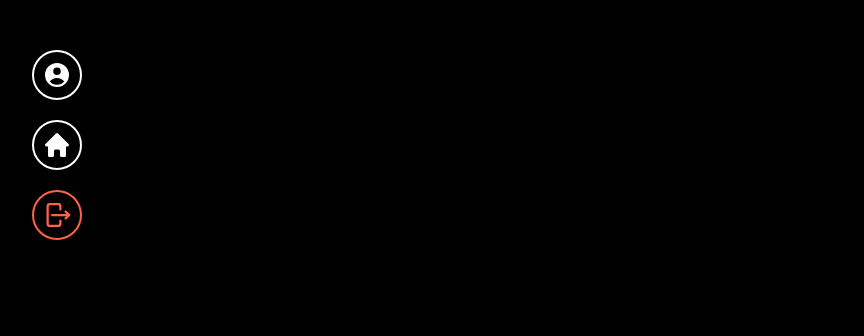
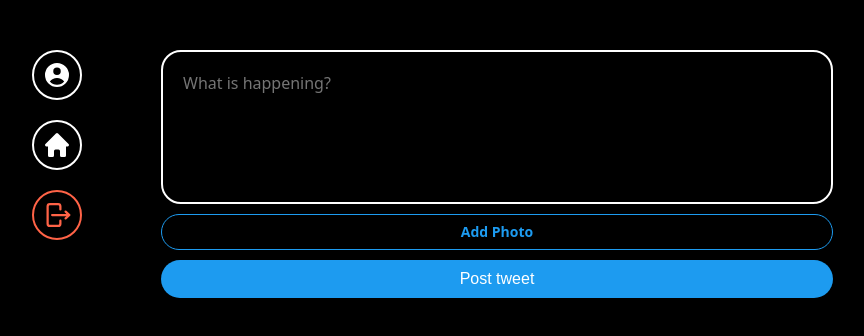
Before and after one commit to SangO-Lee/twitter-clone, a React (Vite) app: page / in a window 1280 px wide. Shown: the top 336 px of the page, without its empty margins (237-1101 px from the left). Built offline with nearby package versions, Linux system fonts and the light colour scheme; no server answers; sample sign-in values are in the browser's storage.

Commit message:
트윗 폼 추가

```diff
--- /dev/null
+++ b/src/components/post-tweet-form.tsx
@@ -0,0 +1,100 @@
+import { useState } from "react";
+import styled from "styled-components";
+
+const Form = styled.form`
+    display: flex;
+    flex-direction: column;
+    gap: 10px;
+`;
+
+const TextArea = styled.textarea`
+    border: 2px solid white;
+    padding: 20px;
+    border-radius: 20px;
+    font-size: 16px;
+    color: white;
+    background-color: black;
+    width: 100%;
+    resize: none;
+    font-family: system-ui, -apple-system, BlinkMacSystemFont, "Segoe UI",
+        Roboto, Oxygen, Ubuntu, Cantarell, "Open Sans", "Helvetica Neue",
+        sans-serif;
+    &::placeholder {
+        font-size: 16px;
+    }
+    &:focus {
+        outline: none;
+        border-color: #1d9bf0;
+    }
+`;
+
+const AttachFileButton = styled.label`
+    padding: 10px 0px;
+    color: #1d9bf0;
+    text-align: center;
+    border-radius: 20px;
+    border: 1px solid #1d9bf0;
+    font-size: 14px;
+    font-weight: 600;
+    cursor: pointer;
+`;
+
+const AttachFileInput = styled.input`
+    display: none;
+`;
+
+const SubmitBtn = styled.input`
+    background-color: #1d9bf0;
+    color: white;
+    border: none;
+    padding: 10px 0px;
+    border-radius: 20px;
+    font-size: 16px;
+    cursor: pointer;
+    &:hover,
+    &:active {
+        opacity: 0.9;
+    }
+`;
+
+export default function PostTweetForm() {
+    const [isLoading, setLoading] = useState(false);
+    const [tweet, setTweet] = useState("");
+    const [file, setFile] = useState<File | null>(null);
+
+    const onChange = (e: React.ChangeEvent<HTMLTextAreaElement>) => {
+        setTweet(e.targget.value);
+    };
+
+    const onFileChange = (e: React.ChangeEvent<HTMLInputElement>) => {
+        const { files } = e?.target;
+        if (files && files.length === 1) {
+            setFile(files[0]);
+        }
+    };
+
+    return (
+        <Form>
+            <TextArea
+                rows={5}
+                maxLength={180}
+                onChange={onChange}
+                value={tweet}
+                placeholder="What is happening?"
+            />
+            <AttachFileButton htmlFor="file">
+                {file ? "Photo addded ✔" : "Add Photo"}
+            </AttachFileButton>
+            <AttachFileInput
+                onChange={onFileChange}
+                type="file"
+                id="file"
+                accept="image/*"
+            />
+            <SubmitBtn
+                type="submit"
+                value={isLoading ? "Posting..." : "Post tweet"}
+            />
+        </Form>
+    );
+}
--- a/src/routes/home.tsx
+++ b/src/routes/home.tsx
@@ -1,3 +1,12 @@
+import styled from "styled-components";
+import PostTweetForm from "../components/post-tweet-form";
+
+const Wrapper = styled.div``;
+
 export default function Home() {
-    return <></>;
+    return (
+        <Wrapper>
+            <PostTweetForm />
+        </Wrapper>
+    );
 }
```
